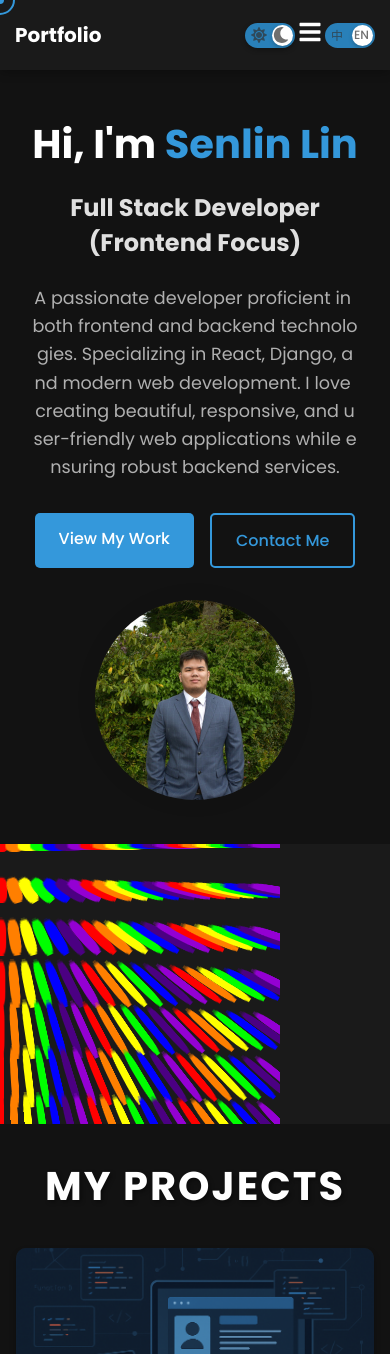
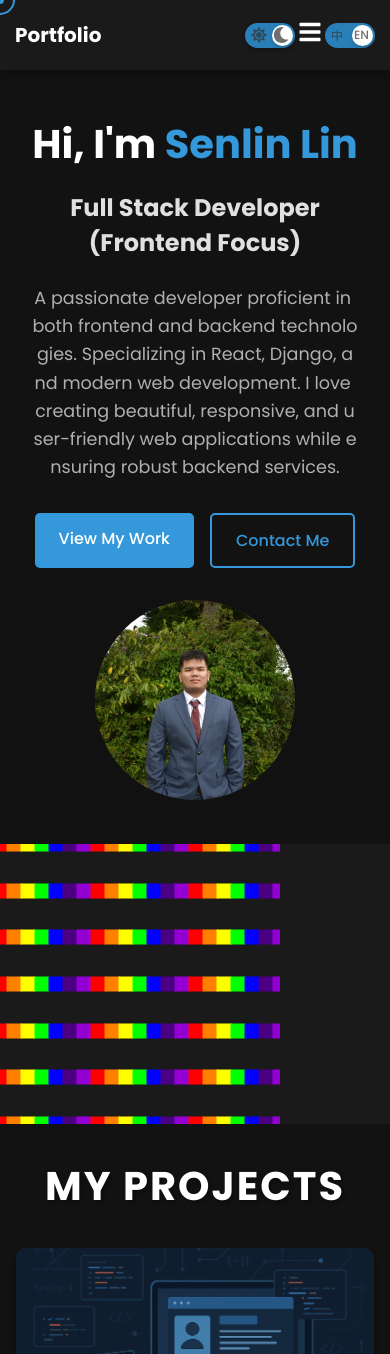
Before and after one commit to Monopoly233/webprofile, a React (Vite) app: page / in a window 390 px wide. Shown: the top 1354 px of the page. Built offline with nearby package versions, Linux system fonts and the light colour scheme.

Commit message:
add hover effect to ColorDots component; implement line animation on hover

```diff
--- a/src/components/ColorDots.jsx
+++ b/src/components/ColorDots.jsx
@@ -4,6 +4,7 @@ import '../styles/ColorDots.css';
 const ColorDots = () => {
   const [mousePosition, setMousePosition] = useState({ x: 0, y: 0 });
   const [containerSize, setContainerSize] = useState({ width: 0, height: 0 });
+  const [isHovered, setIsHovered] = useState(false);
   const containerRef = useRef(null);
   const colors = ['#FF0000', '#FF7F00', '#FFFF00', '#00FF00', '#0000FF', '#4B0082', '#9400D3'];
   const rows = 7;
@@ -34,29 +35,38 @@ const ColorDots = () => {
     const container = containerRef.current;
     if (container) {
       container.addEventListener('mousemove', handleMouseMove);
+      container.addEventListener('mouseenter', () => setIsHovered(true));
+      container.addEventListener('mouseleave', () => setIsHovered(false));
       window.addEventListener('resize', handleResize);
-      handleResize(); // 初始化尺寸
+      handleResize();
     }
 
     return () => {
       if (container) {
         container.removeEventListener('mousemove', handleMouseMove);
+        container.removeEventListener('mouseenter', () => setIsHovered(true));
+        container.removeEventListener('mouseleave', () => setIsHovered(false));
         window.removeEventListener('resize', handleResize);
       }
     };
   }, []);
 
-  const calculateStretch = (dotX, dotY) => {
+  const calculateLine = (dotX, dotY) => {
+    if (!isHovered) return { width: '0px', opacity: 0 };
+
     const dx = mousePosition.x - dotX;
     const dy = mousePosition.y - dotY;
     const distance = Math.sqrt(dx * dx + dy * dy);
     const maxDistance = 200;
     const stretchFactor = Math.min(distance / maxDistance, 1);
 
+    // 计算角度，确保平滑过渡
+    let angle = Math.atan2(dy, dx) * (180 / Math.PI);
+
     return {
-      scaleX: 1 + stretchFactor * 3,
-      scaleY: 1 - stretchFactor * 0.5,
-      rotate: Math.atan2(dy, dx) * (180 / Math.PI)
+      width: `${stretchFactor * 100}px`,
+      transform: `rotate(${angle}deg)`,
+      opacity: stretchFactor
     };
   };
 
@@ -67,24 +77,28 @@ const ColorDots = () => {
         const col = index % cols;
         const color = colors[col % colors.length];
 
-        // 计算点的位置，使其从容器左上角开始
         const dotX = (containerSize.width / (cols - 1)) * col;
         const dotY = (containerSize.height / (rows - 1)) * row;
-
-        const { scaleX, scaleY, rotate } = calculateStretch(dotX, dotY);
+        const lineStyle = calculateLine(dotX, dotY);
 
         return (
           <div
             key={index}
-            className="color-dot"
+            className="dot-wrapper"
             style={{
-              backgroundColor: color,
               left: dotX,
-              top: dotY,
-              transform: `rotate(${rotate}deg) scale(${scaleX}, ${scaleY})`,
-              transformOrigin: 'center'
+              top: dotY
             }}
-          />
+          >
+            <div className="color-dot" style={{ backgroundColor: color }} />
+            <div
+              className="line"
+              style={{
+                ...lineStyle,
+                backgroundColor: color
+              }}
+            />
+          </div>
         );
       })}
     </div>
--- a/src/styles/ColorDots.css
+++ b/src/styles/ColorDots.css
@@ -10,16 +10,30 @@
   overflow: hidden;
 }
 
+.dot-wrapper {
+  position: absolute;
+  transform: translate(-50%, -50%);
+}
+
 .color-dot {
   position: absolute;
   width: 25px;
   height: 25px;
-  border-radius: 35%;
-  transition: all 0.3s cubic-bezier(0.4, 0, 0.2, 1);
-  will-change: transform;
-  transform-origin: center;
-  margin-left: -12.5px;
-  margin-top: -12.5px;
+  /* border-radius: 35%; */
+  transform: translate(-50%, -50%);
+}
+
+.line {
+  position: absolute;
+  height: 10px;
+  left: 50%;
+  top: 50%;
+  transform-origin: left center;
+  transition: width 0.8s cubic-bezier(0.2, 0.6, 0.3, 1),
+              opacity 0.8s cubic-bezier(0.2, 0.6, 0.3, 1),
+              transform 0.1s ease-out;
+  width: 0;
+  opacity: 0;
 }
 
 @media (max-width: 1200px) {
@@ -30,8 +44,6 @@
   .color-dot {
     width: 20px;
     height: 20px;
-    margin-left: -10px;
-    margin-top: -10px;
   }
 }
 
@@ -43,8 +55,6 @@
   .color-dot {
     width: 15px;
     height: 15px;
-    margin-left: -7.5px;
-    margin-top: -7.5px;
   }
 }
 
```
